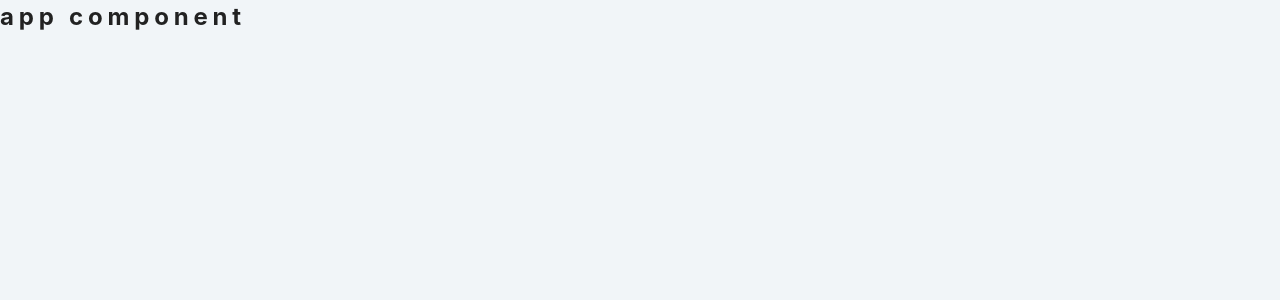
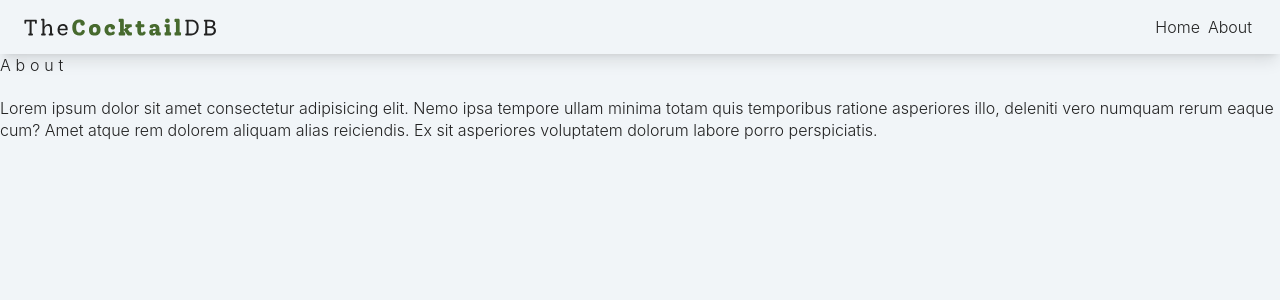
Before and after one commit to Jfnrosimo/reactjs-projects, a React (Create React App) app in the folder cocktails/: page /about in a window 1280 px wide. Shown: the top 300 px of the page. Built offline with nearby package versions, Linux system fonts and the light colour scheme.

Commit message:
Feat: setup routing pages and context

```diff
--- a/cocktails/package.json
+++ b/cocktails/package.json
@@ -9,6 +9,7 @@
     "react": "^18.2.0",
     "react-dom": "^18.2.0",
     "react-icons": "^4.7.1",
+    "react-router-dom": "^6.6.2",
     "react-scripts": "5.0.1",
     "values.js": "^2.1.1",
     "web-vitals": "^2.1.4"
--- a/cocktails/src/App.js
+++ b/cocktails/src/App.js
@@ -1,18 +1,25 @@
-import React from 'react'
-import { BrowserRouter as Router, Route, Switch } from 'react-router-dom'
+import React from "react";
+import { Route, Routes } from "react-router-dom";
 // import pages
-import Home from './pages/Home'
-import About from './pages/About'
-import SingleCocktail from './pages/SingleCocktail'
-import Error from './pages/Error'
+import Home from "./pages/Home";
+import About from "./pages/About";
+import SingleCocktail from "./pages/SingleCocktail";
+import Error from "./pages/Error";
 // import components
-import Navbar from './components/Navbar'
+import Navbar from "./components/Navbar";
+
 function App() {
   return (
-    <div>
-      <h2>app component</h2>
-    </div>
-  )
+    <>
+      <Navbar />
+      <Routes>
+        <Route path="/" element={<Home />} />
+        <Route path="/about" element={<About />} />
+        <Route path="/cocktail/:id" element={<SingleCocktail />} />
+        <Route path="*" element={<Error />} />
+      </Routes>
+    </>
+  );
 }
 
-export default App
+export default App;
--- a/cocktails/src/components/Navbar.js
+++ b/cocktails/src/components/Navbar.js
@@ -1,13 +1,25 @@
-import React from 'react'
-import { Link } from 'react-router-dom'
-import logo from '../logo.svg'
+import React from "react";
+import { Link } from "react-router-dom";
+import logo from "../logo.svg";
 
 const Navbar = () => {
   return (
-    <div>
-      <h2>navbar component</h2>
-    </div>
-  )
-}
+    <nav className="px-2 py-1  shadow-lg">
+      <div className="flex justify-between items-center py-3 mx-4">
+        <Link to="/">
+          <img className=" w-48" src={logo} alt="cocktail db logo" />
+        </Link>
+        <ul className="flex">
+          <li className="mx-1">
+            <Link to="/">Home</Link>
+          </li>
+          <li className="mx-1">
+            <Link to="/about">About</Link>
+          </li>
+        </ul>
+      </div>
+    </nav>
+  );
+};
 
-export default Navbar
+export default Navbar;
--- a/cocktails/src/context.js
+++ b/cocktails/src/context.js
@@ -1,15 +1,25 @@
-import React, { useState, useContext, useEffect } from 'react'
-import { useCallback } from 'react'
+import React, { useState, useContext, useEffect } from "react";
+import { useCallback } from "react";
 
-const url = 'https://www.thecocktaildb.com/api/json/v1/1/search.php?s='
-const AppContext = React.createContext()
+const url = "https://www.thecocktaildb.com/api/json/v1/1/search.php?s=";
+const AppContext = React.createContext();
 
 const AppProvider = ({ children }) => {
-  return <AppContext.Provider value='hello'>{children}</AppContext.Provider>
-}
+  const [loading, setLoading] = useState(true);
+  const [searchTerm, setSearchTerm] = useState("a");
+  const [cocktails, setCocktails] = useState([]);
+
+  return (
+    <AppContext.Provider
+      value={{ loading, searchTerm, cocktails, setSearchTerm }}
+    >
+      {children}
+    </AppContext.Provider>
+  );
+};
 // make sure use
 export const useGlobalContext = () => {
-  return useContext(AppContext)
-}
+  return useContext(AppContext);
+};
 
-export { AppContext, AppProvider }
+export { AppContext, AppProvider };
--- a/cocktails/src/index.css
+++ b/cocktails/src/index.css
@@ -1,3 +1,10 @@
+@tailwind base;
+@tailwind components;
+@tailwind utilities;
+
+/* import font */
+@import url('https://fonts.googleapis.com/css?family=Nunito:400,700&display=swap');
+
 /*
 ======
 Variables
--- a/cocktails/src/index.js
+++ b/cocktails/src/index.js
@@ -1,13 +1,19 @@
-import React from 'react';
-import ReactDOM from 'react-dom/client';
-import './index.css';
-import App from './App';
-import { AppProvider } from './context';
-const root = ReactDOM.createRoot(document.getElementById('root'));
+import React from "react";
+import ReactDOM from "react-dom/client";
+import "./index.css";
+import App from "./App";
+import { AppProvider } from "./context";
+
+//Routing
+import { BrowserRouter } from "react-router-dom";
+
+const root = ReactDOM.createRoot(document.getElementById("root"));
 root.render(
   <React.StrictMode>
-    <AppProvider>
-      <App />
-    </AppProvider>
+    <BrowserRouter>
+      <AppProvider>
+        <App />
+      </AppProvider>
+    </BrowserRouter>
   </React.StrictMode>
 );
--- a/cocktails/src/pages/About.js
+++ b/cocktails/src/pages/About.js
@@ -1,11 +1,18 @@
-import React from 'react'
+import React from "react";
 
 const About = () => {
   return (
-    <div>
-      <h2>about page</h2>
-    </div>
-  )
-}
+    <section>
+      <h1>About</h1>
+      <p>
+        Lorem ipsum dolor sit amet consectetur adipisicing elit. Nemo ipsa
+        tempore ullam minima totam quis temporibus ratione asperiores illo,
+        deleniti vero numquam rerum eaque cum? Amet atque rem dolorem aliquam
+        alias reiciendis. Ex sit asperiores voluptatem dolorum labore porro
+        perspiciatis.
+      </p>
+    </section>
+  );
+};
 
-export default About
+export default About;
--- a/cocktails/src/pages/Error.js
+++ b/cocktails/src/pages/Error.js
@@ -1,12 +1,16 @@
-import React from 'react'
-import { Link } from 'react-router-dom'
+import React from "react";
+import { Link } from "react-router-dom";
 
 const Error = () => {
   return (
-    <div>
+    <section>
+      <div>
+        <h1>Oops! Page not found..</h1>
+        <Link to="/">Back Home</Link>
+      </div>
       <h2>error page</h2>
-    </div>
-  )
-}
+    </section>
+  );
+};
 
-export default Error
+export default Error;
--- a/cocktails/src/pages/Home.js
+++ b/cocktails/src/pages/Home.js
@@ -1,13 +1,14 @@
-import React from 'react'
-import CocktailList from '../components/CocktailList'
-import SearchForm from '../components/SearchForm'
+import React from "react";
+import CocktailList from "../components/CocktailList";
+import SearchForm from "../components/SearchForm";
 
 const Home = () => {
   return (
-    <div>
-      <h2>home page</h2>
-    </div>
-  )
-}
+    <main>
+      <SearchForm />
+      <CocktailList />
+    </main>
+  );
+};
 
-export default Home
+export default Home;
```
Also changed, not shown: 1 other file (tests, documents, lock files or other folders).
